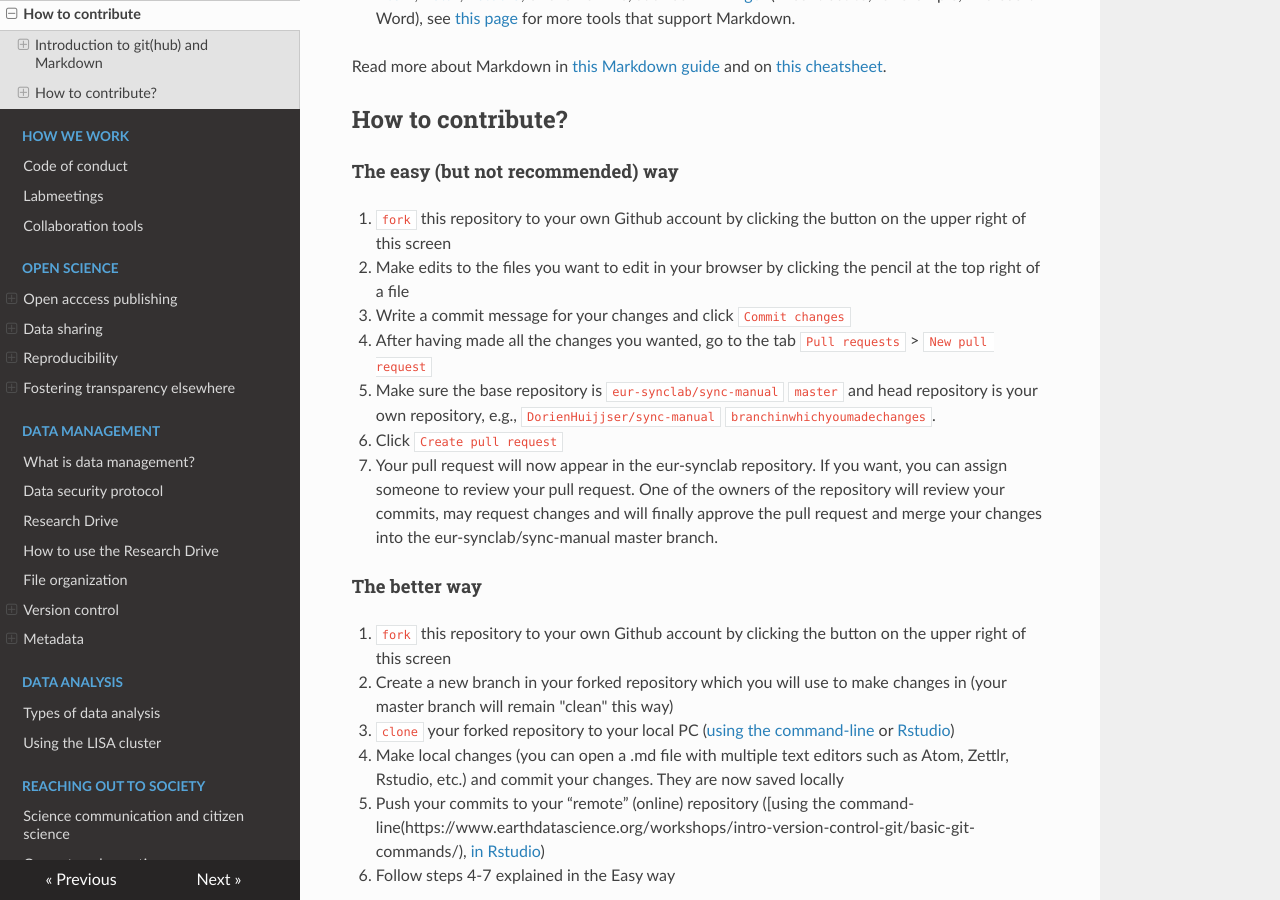
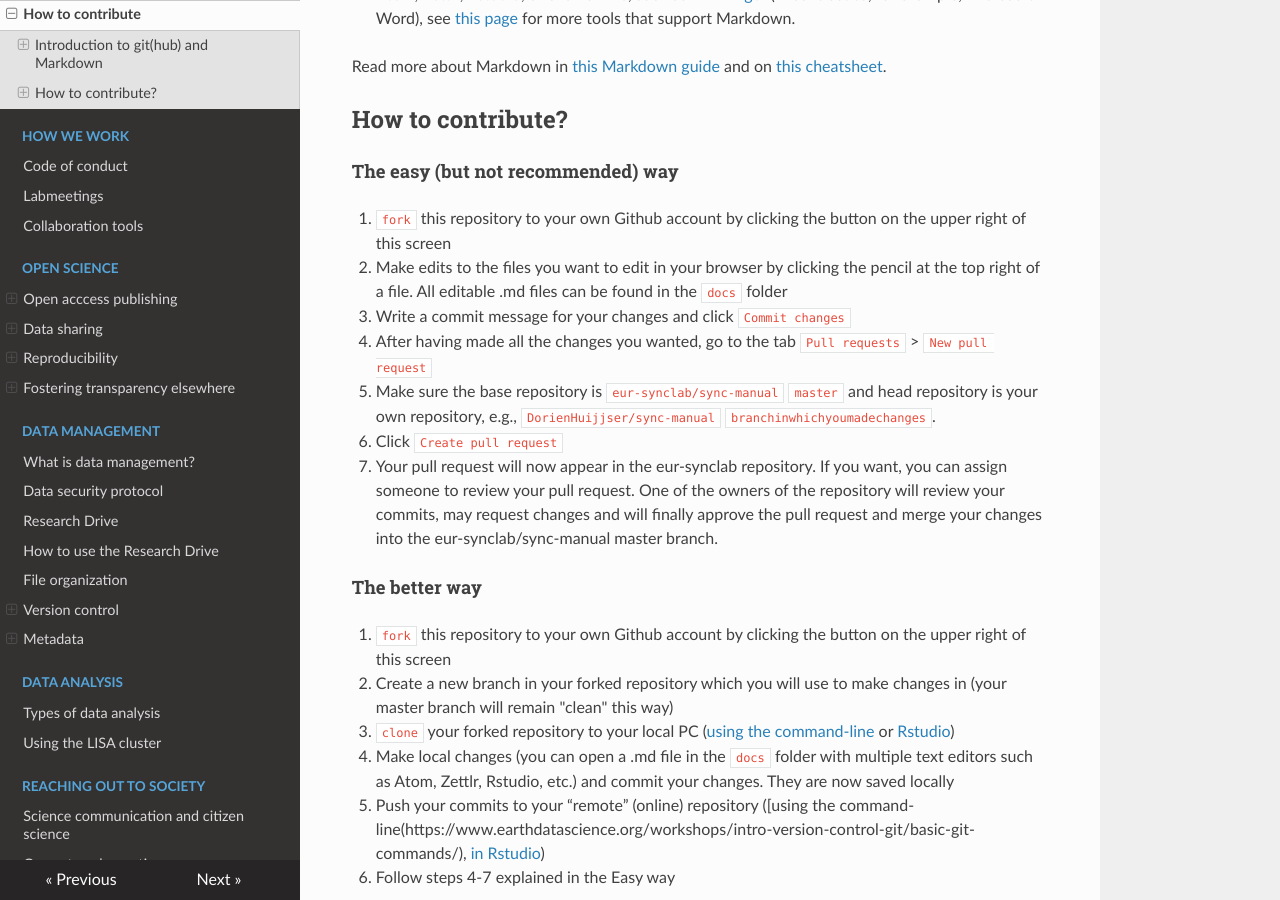
Before and after one commit to eur-synclab/eur-synclab.github.io, an MkDocs documentation site: the page built from docs/welcome/contribute.md, in a window 1280 px wide and 900 px high, scrolled down 2382 px. Built offline with MkDocs 1.6.1, drawn with Linux system fonts in a browser that asks for light colours; nearby versions of some CDN libraries.

Commit message:
add that .md files are in docs folder

```diff
--- a/docs/welcome/contribute.md
+++ b/docs/welcome/contribute.md
@@ -54,7 +54,7 @@ Read more about Markdown in [this Markdown guide](https://www.markdownguide.org/
 ## How to contribute?
 #### The easy (but not recommended) way
 1. `fork` this repository to your own Github account by clicking the button on the upper right of this screen
-2. Make edits to the files you want to edit in your browser by clicking the pencil at the top right of a file
+2. Make edits to the files you want to edit in your browser by clicking the pencil at the top right of a file. All editable .md files can be found in the `docs` folder
 3. Write a commit message for your changes and click `Commit changes`
 4. After having made all the changes you wanted, go to the tab `Pull requests` > `New pull request`
 5. Make sure the base repository is `eur-synclab/sync-manual` `master` and head repository is your own repository, e.g., `DorienHuijjser/sync-manual` `branchinwhichyoumadechanges`.
@@ -66,7 +66,7 @@ Read more about Markdown in [this Markdown guide](https://www.markdownguide.org/
 1. `fork` this repository to your own Github account by clicking the button on the upper right of this screen
 2. Create a new branch in your forked repository which you will use to make changes in (your master branch will remain "clean" this way)
 3. `clone` your forked repository to your local PC ([using the command-line](https://help.github.com/en/github/creating-cloning-and-archiving-repositories/cloning-a-repository) or [Rstudio](https://happygitwithr.com/rstudio-git-github.html#clone-the-new-github-repository-to-your-computer-via-rstudio))
-4. Make local changes (you can open a .md file with multiple text editors such as Atom, Zettlr, Rstudio, etc.) and commit your changes. They are now saved locally
+4. Make local changes (you can open a .md file in the `docs` folder with multiple text editors such as Atom, Zettlr, Rstudio, etc.) and commit your changes. They are now saved locally
 5. Push your commits to your “remote” (online) repository ([using the command-line(https://www.earthdatascience.org/workshops/intro-version-control-git/basic-git-commands/), [in Rstudio](https://happygitwithr.com/rstudio-git-github.html#make-local-changes-save-commit))
 5. Follow steps 4-7 explained in the Easy way
 
```
